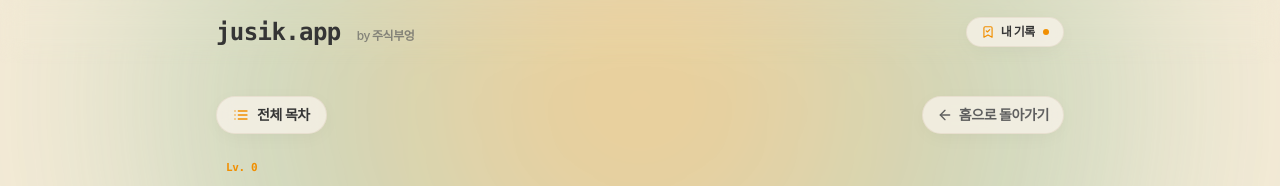
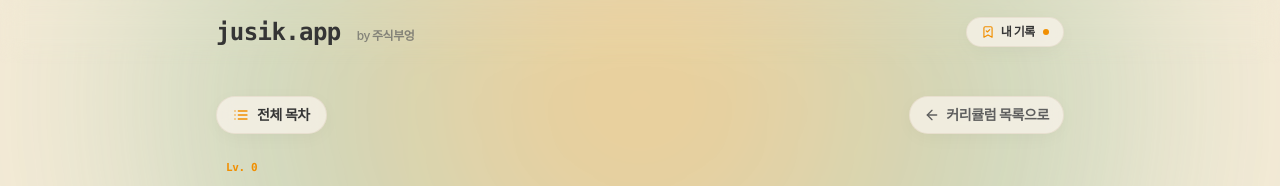
Before and after one commit to hajooi/jusik-app, a Next.js app: page /lesson/lv0-1 in a window 1280 px wide. Shown: the top 186 px of the page. Built offline with nearby package versions, Linux system fonts and the light colour scheme.

Commit message:
style: Rename lesson back button to '커리큘럼 목록으로'

```diff
--- a/src/app/lesson/[id]/page.tsx
+++ b/src/app/lesson/[id]/page.tsx
@@ -99,7 +99,7 @@ export default function LessonDetailPage({ params }: { params: { id: string } })
           className="inline-flex items-center gap-1.5 font-bold text-[var(--text-secondary)] hover:text-[var(--accent-orange)] transition-all duration-300 glass-card glass-card-hover px-3.5 py-2 rounded-full active:scale-95"
         >
           <ArrowLeft className="w-4 h-4" />
-          홈으로 돌아가기
+          커리큘럼 목록으로
         </Link>
       </div>
 
```
